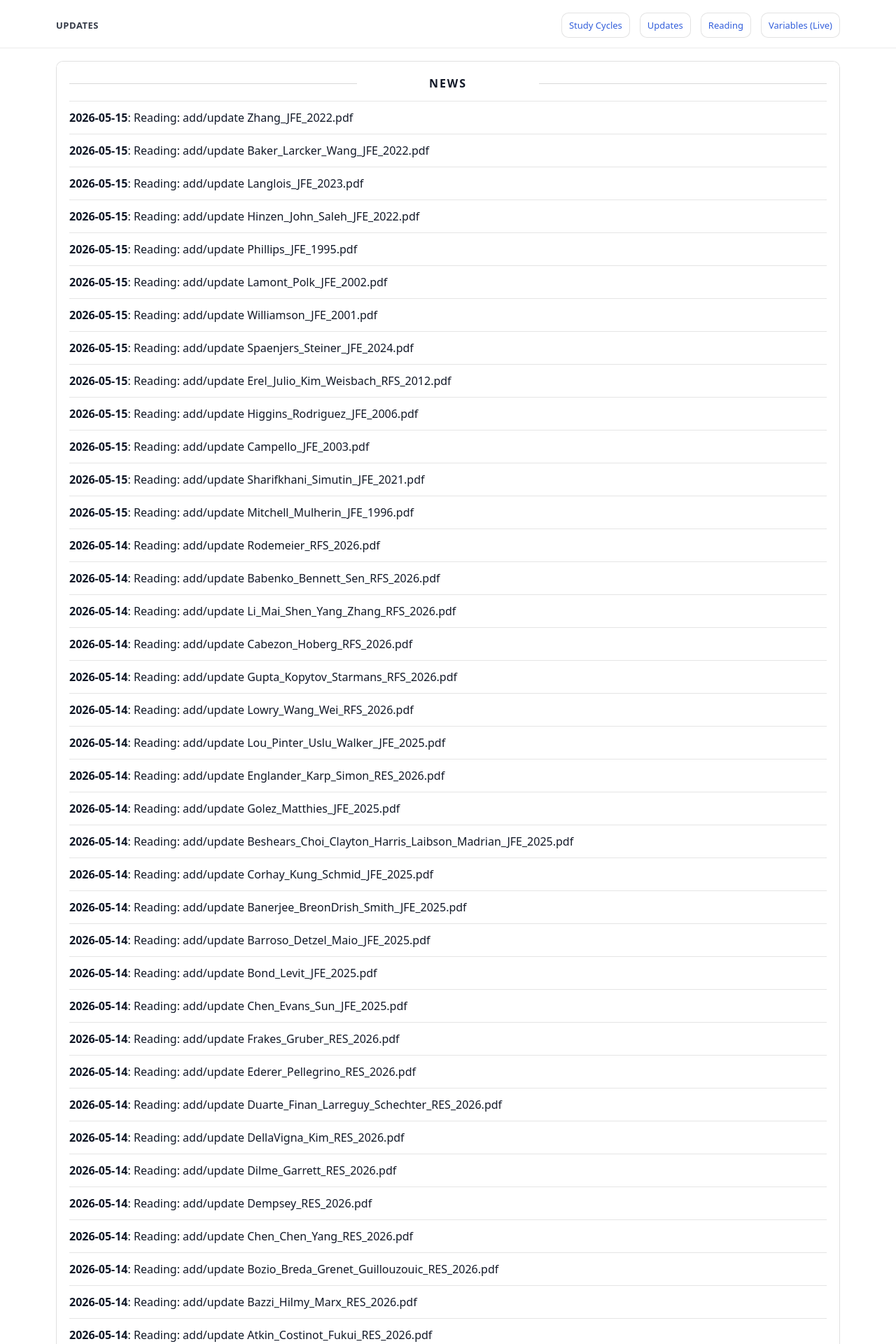
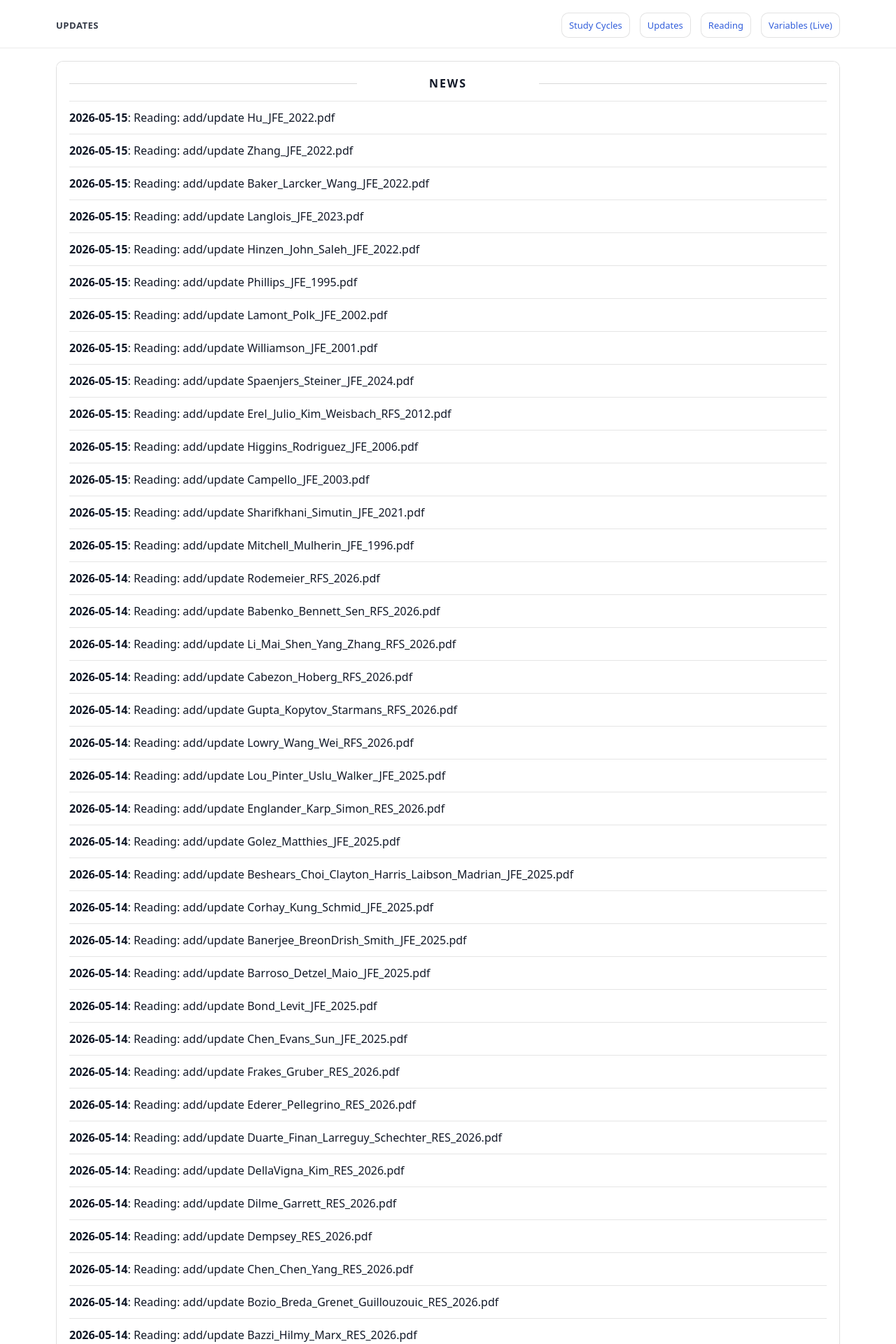
Before and after one commit to yaxinzn/study-archive, a Jekyll site: the page built from updates/index.md, in a window 1280 px wide. Shown: the top 1920 px of the page at 70% size. Built offline with Jekyll 4.4.1, drawn with Linux system fonts in a browser that asks for light colours; some of the changed text lies outside the part shown.

Commit message:
chore: update NEWS feed

```diff
--- a/_data/news.yml
+++ b/_data/news.yml
@@ -1,4 +1,7 @@
 # Auto-generated update history (sorted newest -> oldest). Do not edit manually.
+- ts: "1778842107"
+  date: "2026-05-15"
+  title: "Reading: add/update Hu_JFE_2022.pdf"
 - ts: "1778841789"
   date: "2026-05-15"
   title: "Reading: add/update Zhang_JFE_2022.pdf"
```
